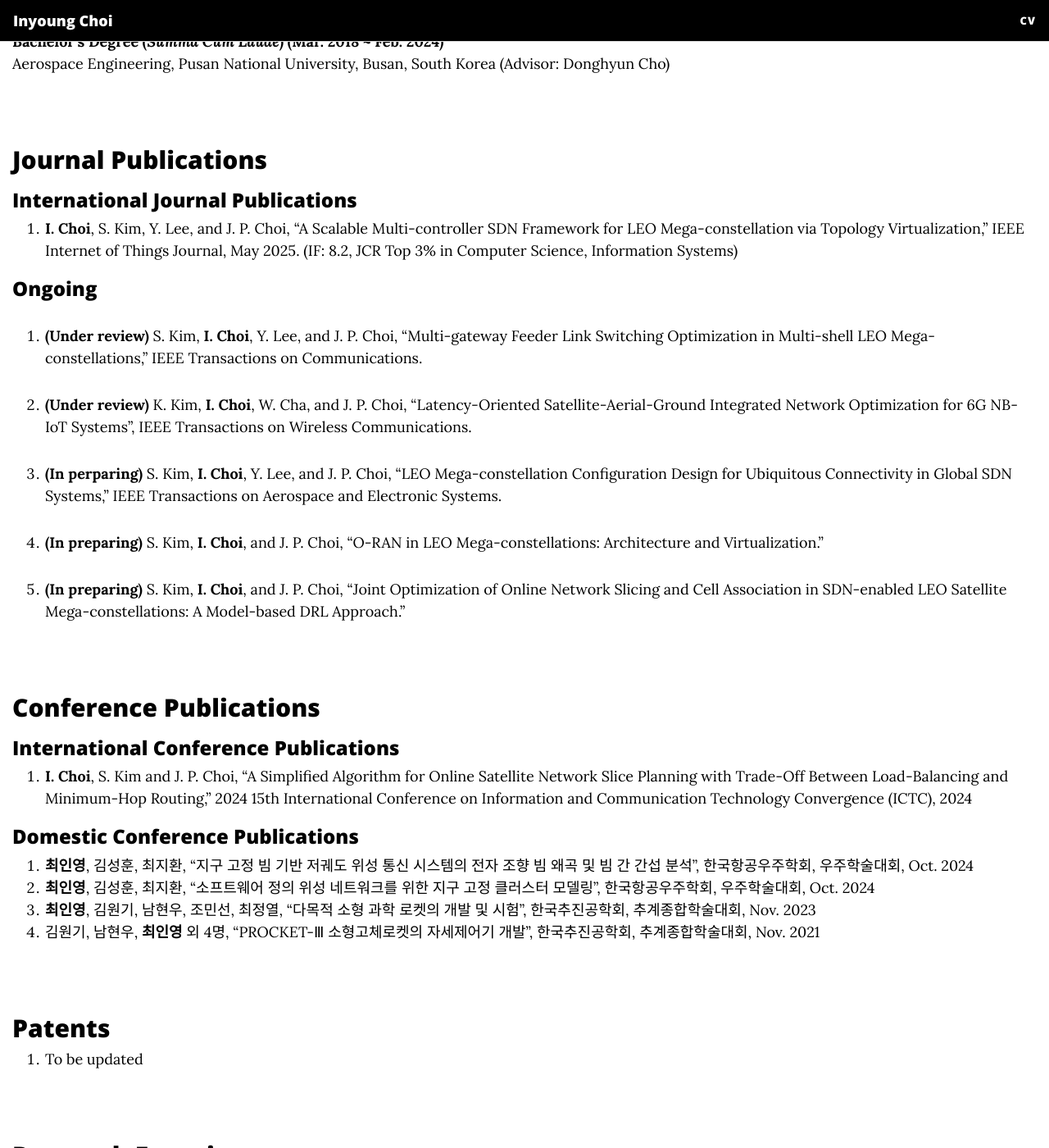
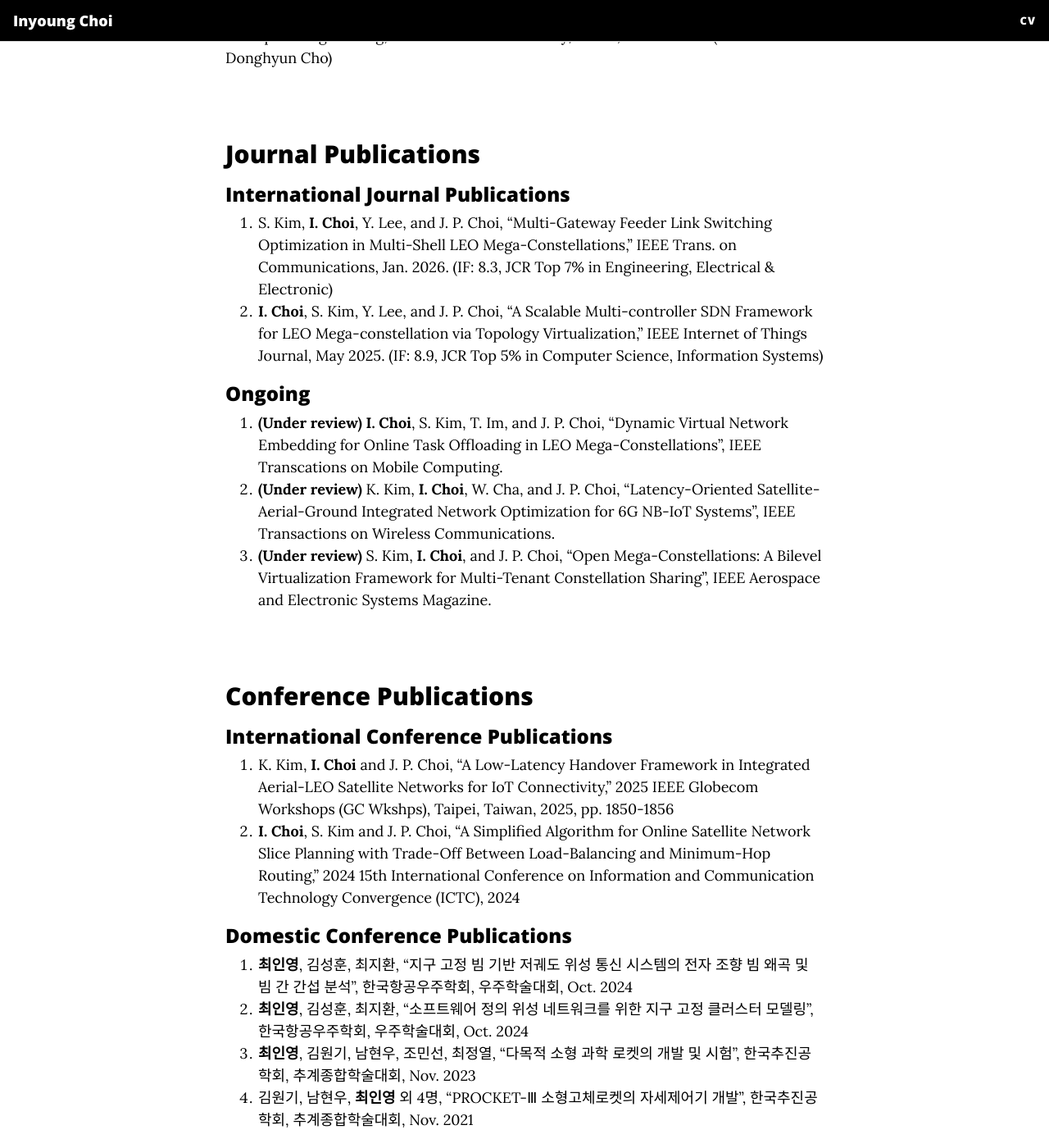
Before and after one commit to InyoungChoi-acai/InyoungChoi-acai.github.io, a Jekyll site: the page built from index.md, in a window 1280 px wide and 1400 px high, scrolled down 802 px. Shown: the whole window at 82% size. Built offline with Jekyll 4.4.1, drawn with Linux system fonts in a browser that asks for light colours; nearby versions of some CDN libraries; the list of posts is cut into pages by our own code; some of the changed text lies outside the part shown.

Commit message:
Update index.md

```diff
--- a/index.md
+++ b/index.md
@@ -1,7 +1,6 @@
 ---
 layout: page
-title: "Inyoung Choi's CV"
-full-width: true
+title: "Inyoung Choi"
 ---
 
 <div style="display: flex; align-items: center; gap: 20px;">
@@ -34,24 +33,20 @@ Inyoung Choi received his B.S. degree (*summa cum laude*) in aerospace engineeri
 
 ## Journal Publications
 ### International Journal Publications
-  1. **I. Choi**, S. Kim, Y. Lee, and J. P. Choi, “A Scalable Multi-controller SDN Framework for LEO Mega-constellation via Topology Virtualization,” IEEE Internet of Things Journal, May 2025. (IF: 8.2, JCR Top 3% in Computer Science, Information Systems)
+  1. S. Kim, **I. Choi**, Y. Lee, and J. P. Choi, “Multi-Gateway Feeder Link Switching Optimization in Multi-Shell LEO Mega-Constellations,” IEEE Trans. on Communications, Jan. 2026. (IF: 8.3, JCR Top 7% in Engineering, Electrical & Electronic)
+  2. **I. Choi**, S. Kim, Y. Lee, and J. P. Choi, “A Scalable Multi-controller SDN Framework for LEO Mega-constellation via Topology Virtualization,” IEEE Internet of Things Journal, May 2025. (IF: 8.9, JCR Top 5% in Computer Science, Information Systems)
 
 ### Ongoing
-  1. **(Under review)** S. Kim, **I. Choi**, Y. Lee, and J. P. Choi, “Multi-gateway Feeder Link Switching Optimization in Multi-shell LEO Mega-constellations,”  IEEE Transactions on Communications.
-
+  1. **(Under review)** **I. Choi**, S. Kim, T. Im, and J. P. Choi, "Dynamic Virtual Network Embedding for Online Task Offloading in LEO Mega-Constellations", IEEE Transcations on Mobile Computing.
   2. **(Under review)** K. Kim, **I. Choi**, W. Cha, and J. P. Choi, "Latency-Oriented Satellite-Aerial-Ground Integrated Network Optimization for 6G NB-IoT Systems", IEEE Transactions on Wireless Communications.
-
-  3. **(In perparing)** S. Kim, **I. Choi**, Y. Lee, and J. P. Choi, “LEO Mega-constellation Configuration Design for Ubiquitous Connectivity in Global SDN Systems,” IEEE Transactions on Aerospace and Electronic Systems.
-
-  4. **(In preparing)** S. Kim, **I. Choi**, and J. P. Choi, “O-RAN in LEO Mega-constellations: Architecture and Virtualization.”
-
-  5. **(In preparing)** S. Kim, **I. Choi**, and J. P. Choi, “Joint Optimization of Online Network Slicing and Cell Association in SDN-enabled LEO Satellite Mega-constellations: A Model-based DRL Approach.”
+  3. **(Under review)** S. Kim, **I. Choi**, and J. P. Choi, “Open Mega-Constellations: A Bilevel Virtualization Framework for Multi-Tenant Constellation Sharing”, IEEE Aerospace and Electronic Systems Magazine.
 
 <br>
 
 ## Conference Publications
 ### International Conference Publications
-  1. **I. Choi**, S. Kim and J. P. Choi, "A Simplified Algorithm for Online Satellite Network Slice Planning with Trade-Off Between Load-Balancing and Minimum-Hop Routing," 2024 15th International Conference on Information and Communication Technology Convergence (ICTC), 2024
+  1. K. Kim, **I. Choi** and J. P. Choi, "A Low-Latency Handover Framework in Integrated Aerial-LEO Satellite Networks for IoT Connectivity," 2025 IEEE Globecom Workshops (GC Wkshps), Taipei, Taiwan, 2025, pp. 1850-1856
+  2. **I. Choi**, S. Kim and J. P. Choi, "A Simplified Algorithm for Online Satellite Network Slice Planning with Trade-Off Between Load-Balancing and Minimum-Hop Routing," 2024 15th International Conference on Information and Communication Technology Convergence (ICTC), 2024
 
 ### Domestic Conference Publications
   1. **최인영**, 김성훈, 최지환, "지구 고정 빔 기반 저궤도 위성 통신 시스템의 전자 조향 빔 왜곡 및 빔 간 간섭 분석", 한국항공우주학회, 우주학술대회, Oct. 2024
@@ -62,7 +57,7 @@ Inyoung Choi received his B.S. degree (*summa cum laude*) in aerospace engineeri
 <br>
 
 ## Patents
-1. To be updated
+1. To be updated.
 
 <br>
 
```
